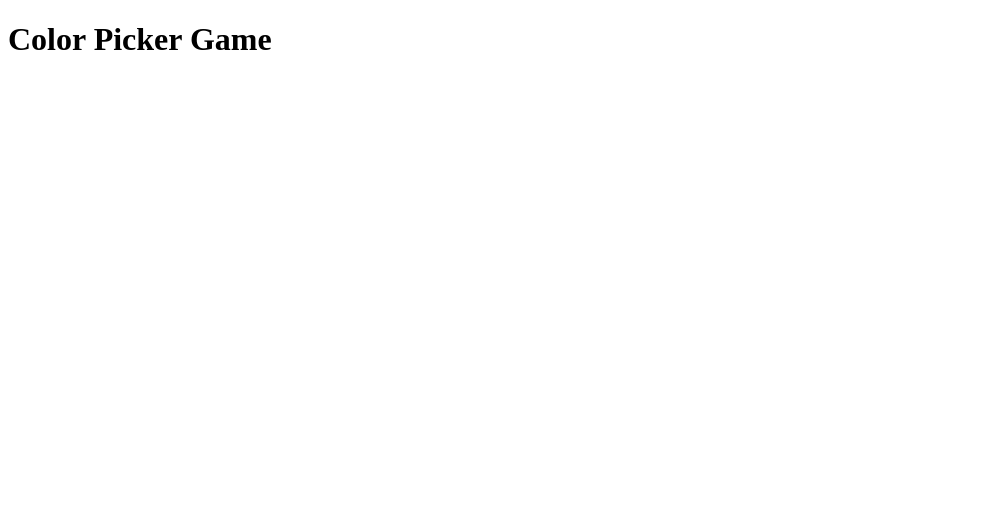
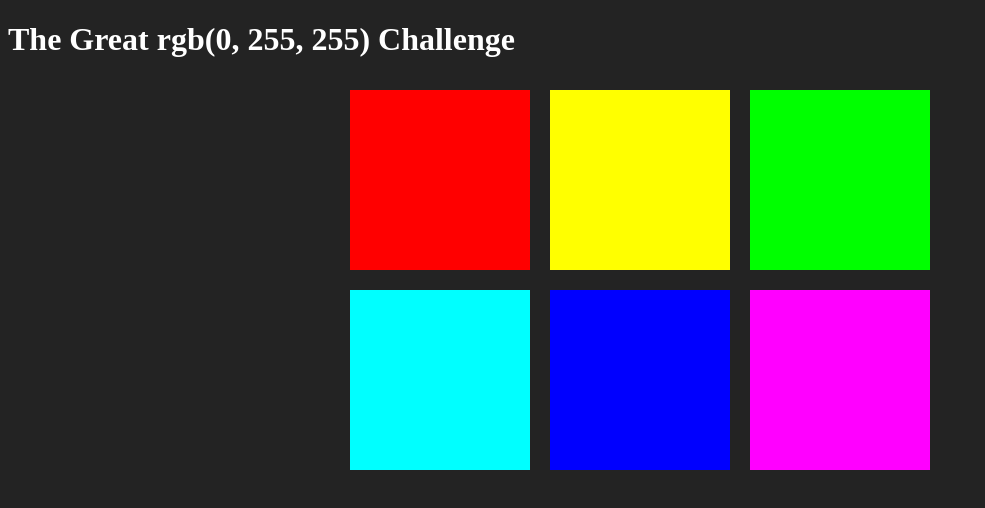
Before and after one commit to ksamualtolch/color_game.github.io, a plain HTML site: page index.html in a window 1280 px wide. Shown: the whole page, without its empty margins (0-985 px from the left). Drawn offline with Linux system fonts and the light colour scheme.

Commit message:
Basic structure built

```diff
--- /dev/null
+++ b/color_game.css
@@ -0,0 +1,21 @@
+body {
+	background-color: #232323;
+}
+
+.square {
+	width: 30%;
+	background: purple;
+	padding-bottom: 30%;
+	float: left;
+	margin: 1.66%;
+}
+
+#container {
+	max-width: 600px;
+	margin: 0 auto;
+
+}
+
+h1 {
+	color: white;
+}
--- a/color_game.js
+++ b/color_game.js
@@ -1 +1,33 @@
 console.log("connected");
+
+var colors = [
+	"rgb(255, 0, 0)",
+	"rgb(255, 255, 0)",
+	"rgb(0, 255, 0)",
+	"rgb(0, 255, 255)",
+	"rgb(0, 0, 255)",
+	"rgb(255, 0, 255)",
+	];
+
+var squares = document.querySelectorAll(".square");
+var pickedColor = colors[3];
+var colorDisplay = document.getElementById("colorDisplay");
+
+colorDisplay.textContent = pickedColor;
+
+for(var i = 0; i < squares.length; i++) {
+	//add initial colors to squares
+	squares[i].style.background = colors[i]
+
+	//add click listeners to squares
+	squares[i].addEventListener("click", function () {
+		//grab color of clicked square
+		var clickedColor = this.style.background;
+		//compare color to pickedColor
+		if(clickedColor === pickedColor) {
+			alert("Correct");
+		} else {
+			alert("Wrong");
+		}
+	});
+}
--- a/index.html
+++ b/index.html
@@ -2,9 +2,20 @@
 <html>
 <head>
 	<title>Color Picker</title>
+	<link rel="stylesheet" type="text/css" href="color_game.css">
 </head>
 <body>
-	<h1>Color Picker Game</h1>
+	<h1>The Great <span id="colorDisplay">RGB</span> Challenge</h1>
+		<div id="container">
+			<div class="square"></div>
+			<div class="square"></div>
+			<div class="square"></div>
+			<div class="square"></div>
+			<div class="square"></div>
+			<div class="square"></div>
+		</div>
+
+
 <script type="text/javascript" src="color_game.js"></script>
 </body>
 </html>
```
